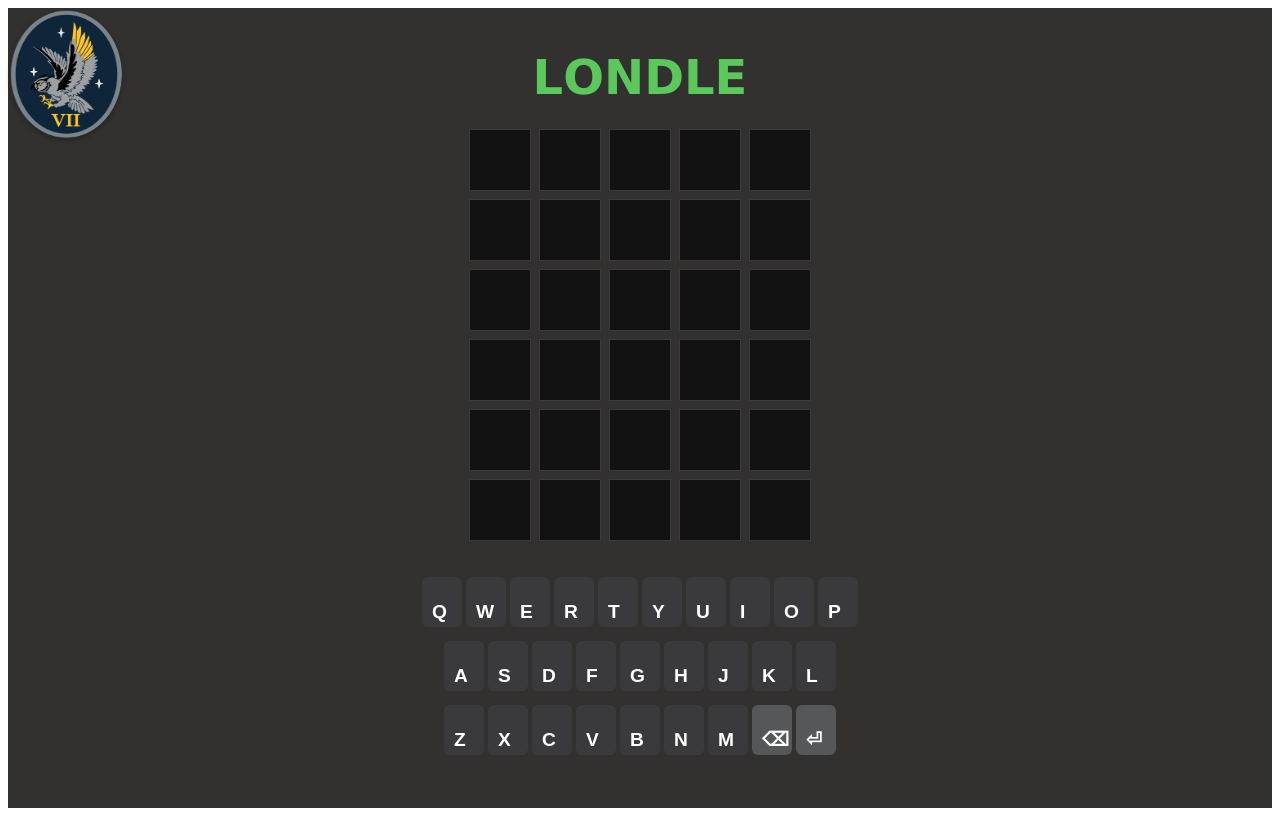
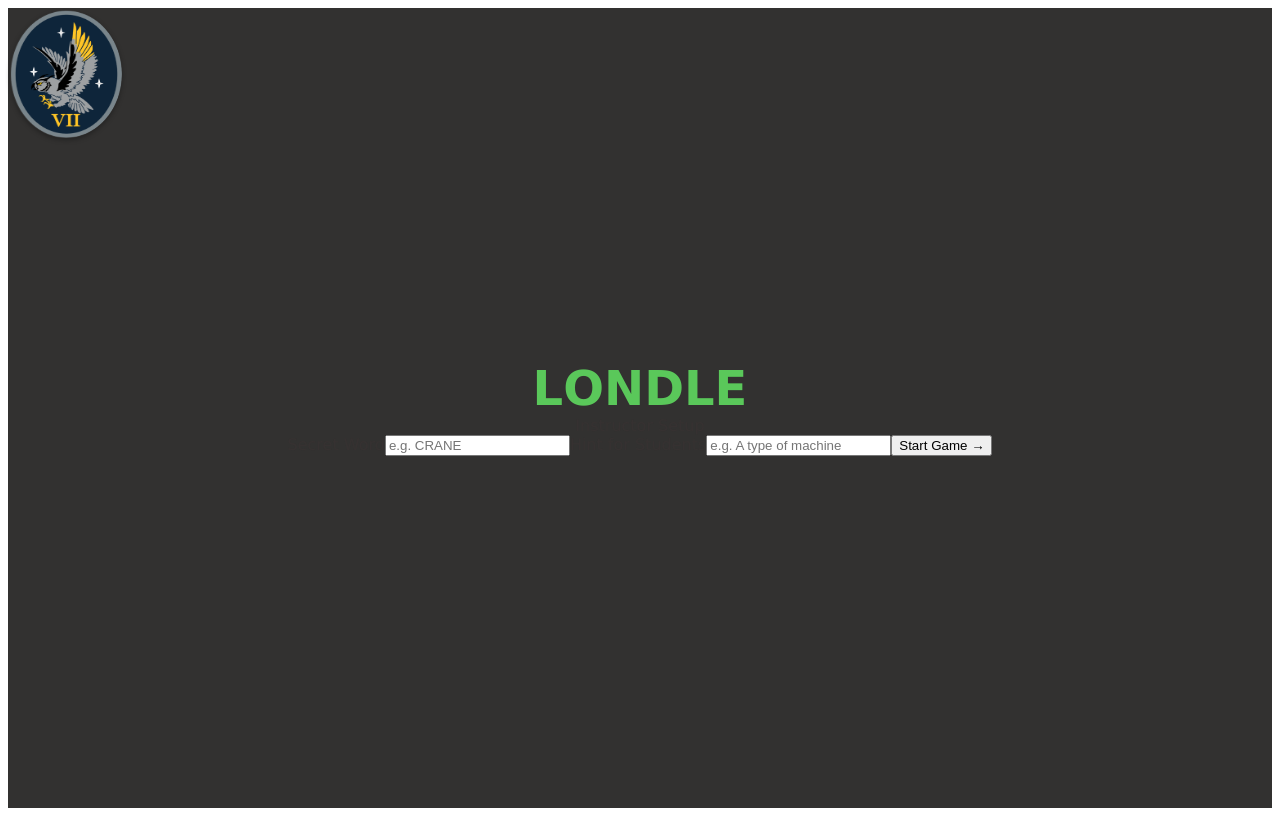
Before and after one commit to LBryant01/Londle, a React (Create React App) app: page / in a window 1280 px wide. Built offline with nearby package versions, Linux system fonts and the light colour scheme.

Commit message:
Refactor App component for better readability
Refactor App component to improve code structure and readability. Introduce useCallback for handleSubmit and handleInput functions, and update tile class logic.

```diff
--- a/src/App.js
+++ b/src/App.js
@@ -1,9 +1,135 @@
-import React, { useState, useEffect } from "react";
+import React, { useState, useEffect, useCallback } from "react";
 import "./Wordles.css";
 import thumbnail from "./thumbnail_7_SWS_patch.png";
 
-const App = () => {
-  const targetWord = "Props".toUpperCase();
+const TITLE = "LONDLE";
+
+// ─── Tile color logic ───────────────────────────────────────────────────────
+function getTileClass(letter, index, guess, targetWord) {
+  const target = targetWord.split("");
+  const guessLetters = guess.split("");
+  const count = target.reduce((acc, c) => {
+    acc[c] = (acc[c] || 0) + 1;
+    return acc;
+  }, {});
+  const classes = Array(targetWord.length).fill("absent");
+
+  for (let i = 0; i < targetWord.length; i++) {
+    if (guessLetters[i] === target[i]) {
+      classes[i] = "correct";
+      count[guessLetters[i]]--;
+    }
+  }
+  for (let i = 0; i < targetWord.length; i++) {
+    if (
+      classes[i] === "absent" &&
+      target.includes(guessLetters[i]) &&
+      count[guessLetters[i]] > 0
+    ) {
+      classes[i] = "present";
+      count[guessLetters[i]]--;
+    }
+  }
+  return classes[index];
+}
+
+// ─── Instructor Setup Screen ─────────────────────────────────────────────────
+function SetupScreen({ onStart }) {
+  const [wordInput, setWordInput] = useState("");
+  const [hintInput, setHintInput] = useState("");
+  const [error, setError] = useState("");
+  const [loading, setLoading] = useState(false);
+
+  const handleStart = async () => {
+    const word = wordInput.trim().toUpperCase();
+    const hint = hintInput.trim();
+
+    if (word.length < 2) {
+      setError("Word must be at least 2 letters.");
+      return;
+    }
+    if (!hint) {
+      setError("Please enter a hint for students.");
+      return;
+    }
+
+    setError("Checking word…");
+    setLoading(true);
+    try {
+      const res = await fetch(
+        `https://api.dictionaryapi.dev/api/v2/entries/en/${word}`
+      );
+      if (!res.ok) {
+        setError("Word not found in dictionary. Try another.");
+        setLoading(false);
+        return;
+      }
+    } catch {
+      setError("Could not verify word. Check your connection.");
+      setLoading(false);
+      return;
+    }
+
+    setLoading(false);
+    onStart(word, hint);
+  };
+
+  return (
+    <div className="wordle-container">
+      <img src={thumbnail} alt="App Icon" className="app-icon" />
+
+      <div className="Title">
+        {TITLE.split("").map((letter, i) => (
+          <span key={i} style={{ "--index": i }}>
+            {letter}
+          </span>
+        ))}
+      </div>
+
+      <div className="setup-badge">Instructor Setup</div>
+
+      <div className="setup-card">
+        <label className="setup-label">Secret Word</label>
+        <input
+          className="setup-input setup-input--word"
+          type="text"
+          placeholder="e.g. CRANE"
+          value={wordInput}
+          autoComplete="off"
+          spellCheck={false}
+          onChange={(e) =>
+            setWordInput(e.target.value.toUpperCase().replace(/[^A-Z]/g, ""))
+          }
+          onKeyDown={(e) => e.key === "Enter" && handleStart()}
+        />
+
+        <label className="setup-label">Hint for Students</label>
+        <input
+          className="setup-input"
+          type="text"
+          placeholder="e.g. A type of machine"
+          value={hintInput}
+          autoComplete="off"
+          onChange={(e) => setHintInput(e.target.value)}
+          onKeyDown={(e) => e.key === "Enter" && handleStart()}
+        />
+
+        {error && <p className="setup-error">{error}</p>}
+
+        <button
+          className="setup-btn"
+          onClick={handleStart}
+          disabled={loading}
+        >
+          {loading ? "Checking…" : "Start Game →"}
+        </button>
+      </div>
+    </div>
+  );
+}
+
+// ─── Game Screen ─────────────────────────────────────────────────────────────
+function GameScreen({ targetWord, hint, onReset }) {
   const maxAttempts = 6;
   const wordLength = targetWord.length;
 
@@ -11,6 +137,7 @@ const App = () => {
   const [currentGuess, setCurrentGuess] = useState("");
   const [gameStatus, setGameStatus] = useState("playing");
   const [attempt, setAttempt] = useState(0);
+  const [error, setError] = useState("");
   const [flippingIndices, setFlippingIndices] = useState([]);
   const [revealedTiles, setRevealedTiles] = useState([]);
 
@@ -20,44 +147,31 @@ const App = () => {
     ["Z", "X", "C", "V", "B", "N", "M"],
   ];
 
-  const handleInput = (key) => {
-    if (gameStatus !== "playing") return;
-
-    if (key === "ENTER") {
-      handleSubmit();
-    } else if (key === "BACKSPACE") {
-      setCurrentGuess(currentGuess.slice(0, -1));
-    } else if (key.length === 1 && currentGuess.length < wordLength) {
-      setCurrentGuess((prev) => prev + key);
-    }
-  };
-
-  const handleClick = () => {
-    window.location.href = "https://aa-finder.vercel.app/";
-  };
-
-  const handleSubmit = async () => {
-    if (currentGuess.length !== wordLength) return;
-
-    const url = `https://api.dictionaryapi.dev/api/v2/entries/en/${currentGuess}`;
-    try {
-      const response = await fetch(url);
-      if (!response.ok) {
-        alert("Not a word");
+  const handleSubmit = useCallback(async () => {
+    if (currentGuess.length !== wordLength) {
+      setError(`Word must be ${wordLength} letters.`);
       return;
     }
-    } catch (error) {
-      console.error("Error fetching dictionary API:", error);
-      alert("Dictionary lookup failed. Please try again.");
+    setError("Checking…");
+    try {
+      const res = await fetch(
+        `https://api.dictionaryapi.dev/api/v2/entries/en/${currentGuess}`
+      );
+      if (!res.ok) {
+        setError("Not a valid word. Try again.");
         return;
       }
+    } catch {
+      setError("Dictionary lookup failed. Try again.");
+      return;
+    }
+    setError("");
 
+    // Animate tiles
     for (let i = 0; i < wordLength; i++) {
       setTimeout(() => {
         setFlippingIndices((prev) => [...prev, i]);
-        setTimeout(() => {
-          setRevealedTiles((prev) => [...prev, i]);
-        }, 250);
+        setTimeout(() => setRevealedTiles((prev) => [...prev, i]), 250);
       }, i * 300);
     }
 
@@ -74,117 +188,101 @@ const App = () => {
       }
 
       setCurrentGuess("");
-      setAttempt(attempt + 1);
+      setAttempt((a) => a + 1);
     }, wordLength * 300 + 500);
-  };
+  }, [currentGuess, guesses, targetWord, wordLength]);
 
-  const getTileClass = (letter, index, guess) => {
-    const targetLetters = targetWord.split("");
-    const guessLetters = guess.split("");
-    const targetLetterCount = targetLetters.reduce((acc, char) => {
-      acc[char] = (acc[char] || 0) + 1;
-      return acc;
-    }, {});
+  const handleInput = useCallback(
+    (key) => {
+      if (gameStatus !== "playing") return;
+      if (key === "ENTER") {
+        handleSubmit();
+      } else if (key === "BACKSPACE") {
+        setCurrentGuess((prev) => prev.slice(0, -1));
+        setError("");
+      } else if (/^[A-Z]$/.test(key) && currentGuess.length < wordLength) {
+        setCurrentGuess((prev) => prev + key);
+        setError("");
+      }
+    },
+    [gameStatus, currentGuess, wordLength, handleSubmit]
+  );
 
-    const tileClasses = Array(wordLength).fill("absent");
-    const usedIndices = [];
-
-    for (let i = 0; i < wordLength; i++) {
-      if (guessLetters[i] === targetLetters[i]) {
-        tileClasses[i] = "correct";
-        targetLetterCount[guessLetters[i]]--;
-        usedIndices.push(i);
-      }
-    }
-
-    for (let i = 0; i < wordLength; i++) {
-      if (
-        tileClasses[i] === "absent" &&
-        targetLetters.includes(guessLetters[i]) &&
-        targetLetterCount[guessLetters[i]] > 0 &&
-        !usedIndices.includes(i)
-      ) {
-        tileClasses[i] = "present";
-        targetLetterCount[guessLetters[i]]--;
-      }
-    }
-
-    return tileClasses[index];
-  };
-
-  const getKeyClass = (key) => {
-    if (guesses.some((guess) => guess.includes(key))) {
-      if (targetWord.includes(key)) {
-        return guesses.some(
-          (guess) => guess.split("")[targetWord.indexOf(key)] === key
-        )
-          ? "correct"
-          : "present";
-      } else {
-        return "absent";
-      }
-    }
-    return "";
-  };
-
-  const handleKeyDown = (event) => {
-    const key = event.key.toUpperCase();
+  useEffect(() => {
+    const onKeyDown = (e) => {
+      const key = e.key.toUpperCase();
       if (key === "ENTER" || key === "BACKSPACE" || /^[A-Z]$/.test(key)) {
         handleInput(key);
       }
     };
+    window.addEventListener("keydown", onKeyDown);
+    return () => window.removeEventListener("keydown", onKeyDown);
+  }, [handleInput]);
 
-  useEffect(() => {
-    window.addEventListener("keydown", handleKeyDown);
-    return () => {
-      window.removeEventListener("keydown", handleKeyDown);
+  const getKeyClass = (key) => {
+    let best = "";
+    for (const g of guesses) {
+      const idx = g.indexOf(key);
+      if (idx === -1) continue;
+      const cls = getTileClass(key, idx, g, targetWord);
+      if (cls === "correct") return "correct";
+      if (cls === "present") best = "present";
+      else if (!best) best = "absent";
+    }
+    return best;
   };
-  }, [currentGuess, guesses, gameStatus]);
 
-  const text = "Londle".toUpperCase();
+  const handleAcronymClick = () => {
+    window.location.href = "https://aa-finder.vercel.app/";
+  };
 
   return (
     <div className="wordle-container">
       <img src={thumbnail} alt="App Icon" className="app-icon" />
+
       <div className="Title">
-        {text.split("").map((letter, index) => (
-          <span key={index} style={{ "--index": index }}>
+        {TITLE.split("").map((letter, i) => (
+          <span key={i} style={{ "--index": i }}>
             {letter}
           </span>
         ))}
       </div>
 
+      {/* Hint display */}
+      <div className="hint-box">
+        <span className="hint-label">Hint:</span> {hint}
+        <span className="hint-length"> · {wordLength} letters</span>
+      </div>
+
+      {error && <p className="game-error">{error}</p>}
+
+      {/* Grid */}
       <div className="grid">
         {Array.from({ length: maxAttempts }).map((_, rowIndex) => (
           <div key={rowIndex} className="row">
             {Array.from({ length: wordLength }).map((_, colIndex) => {
               const guess = guesses[rowIndex] || "";
-              const letter =
-                rowIndex === guesses.length
+              const isActive = rowIndex === guesses.length;
+              const letter = isActive
                 ? currentGuess[colIndex] || ""
                 : guess[colIndex] || "";
 
               const isFlipping =
-                rowIndex === guesses.length &&
-                flippingIndices.includes(colIndex);
+                isActive && flippingIndices.includes(colIndex);
               const isRevealed =
-                rowIndex === guesses.length && revealedTiles.includes(colIndex);
+                isActive && revealedTiles.includes(colIndex);
 
               const tileClass =
                 rowIndex < guesses.length
-                  ? getTileClass(letter, colIndex, guess)
+                  ? getTileClass(letter, colIndex, guess, targetWord)
                   : isRevealed
-                  ? getTileClass(letter, colIndex, currentGuess)
+                  ? getTileClass(letter, colIndex, currentGuess, targetWord)
                   : "empty";
-
-              const classList = `tile ${tileClass} ${
-                isFlipping ? "flipping" : ""
-              }`;
 
               return (
                 <div
                   key={colIndex}
-                  className={classList}
+                  className={`tile ${tileClass} ${isFlipping ? "flipping" : ""}`}
                   style={{ transitionDelay: `${0.1 * colIndex}s` }}
                 >
                   {letter}
@@ -195,6 +293,7 @@ const App = () => {
         ))}
       </div>
 
+      {/* Keyboard */}
       {gameStatus === "playing" && (
         <div className="keyboard">
           {keyboardRows.map((row, rowIndex) => (
@@ -229,31 +328,68 @@ const App = () => {
         </div>
       )}
 
+      {/* Win state */}
       {gameStatus === "won" && (
         <>
           <h2>
-            You've guessed the word in {attempt} attempt{attempt > 1 ? "s" : ""}
-            ! 🎉
+            Correct! Guessed in {attempt} attempt{attempt !== 1 ? "s" : ""}! 🎉
           </h2>
           <p>Need help on bullet writing? Click below!</p>
           <br />
-          <button onClick={handleClick} className="Acronym">
+          <button onClick={handleAcronymClick} className="Acronym">
             Acronym Finder
           </button>
         </>
       )}
 
+      {/* Loss state */}
       {gameStatus === "lost" && (
         <>
           <h2>The correct word was "{targetWord}".</h2>
           <p>Need help on bullet writing? Click below!</p>
           <br />
-          <button onClick={handleClick} className="Acronym">
+          <button onClick={handleAcronymClick} className="Acronym">
             Acronym Finder
           </button>
         </>
       )}
+
+      {/* Reset for instructor */}
+      <button className="reset-btn" onClick={onReset}>
+        ↩ New Word (Instructor)
+      </button>
     </div>
+  );
+}
+
+// ─── Root App ────────────────────────────────────────────────────────────────
+const App = () => {
+  const [targetWord, setTargetWord] = useState("");
+  const [hint, setHint] = useState("");
+  const [mode, setMode] = useState("setup"); // "setup" | "game"
+
+  const handleStart = (word, hintText) => {
+    setTargetWord(word);
+    setHint(hintText);
+    setMode("game");
+  };
+
+  const handleReset = () => {
+    setTargetWord("");
+    setHint("");
+    setMode("setup");
+  };
+
+  if (mode === "setup") {
+    return <SetupScreen onStart={handleStart} />;
+  }
+
+  return (
+    <GameScreen
+      targetWord={targetWord}
+      hint={hint}
+      onReset={handleReset}
+    />
   );
 };
 
```
Lines whose indentation alone changed are shown as unchanged.
